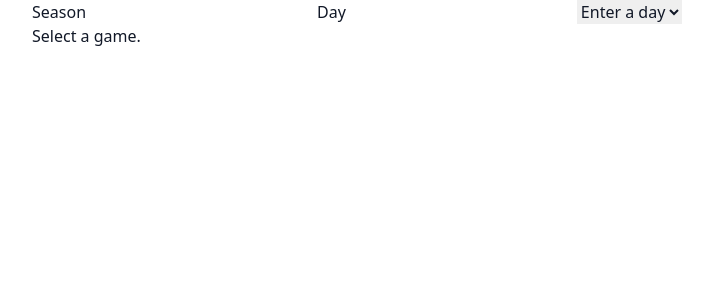
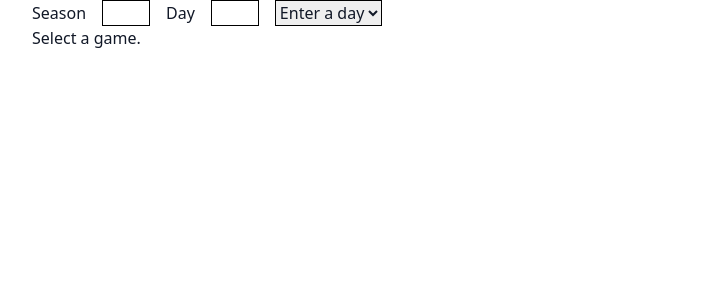
Before and after one commit to Society-for-Internet-Blaseball-Research/tome, a React (Create React App) app: page / in a window 1280 px wide. Shown: the top 300 px of the page, without its empty margins (24-737 px from the left). Built offline with nearby package versions, Linux system fonts and the light colour scheme.

Commit message:
basic formatting

```diff
--- a/src/App.tsx
+++ b/src/App.tsx
@@ -18,6 +18,8 @@ const StatCard = ({
   cols: any;
   team?: string;
 }) => (
+  <div className="statCard">
+    {team && <div>{team}</div>}
     <table>
       <tr>
         <td />
@@ -29,19 +31,20 @@ const StatCard = ({
         (sheet: any) =>
           sheet[cols[0][0]] > 0 &&
           (!team || sheet.team === team) && (
-          <tr>
-            <th>{sheet.name}</th>
+            <tr className="statRow">
+              <th className="playerName">{sheet.name}</th>
               {cols.map((col: any) => (
-              <td>{sheet[col[0]]}</td>
+                <td className="statCell">{sheet[col[0]]}</td>
               ))}
             </tr>
           )
       )}
     </table>
+  </div>
 );
 
 const BoxScore = ({ gameId }: { gameId: string | undefined }) => {
-  if (gameId === undefined) {
+  if (!gameId) {
     return <div>Select a game.</div>;
   }
   const { error, game, stats } = useGameData(gameId);
@@ -91,9 +94,11 @@ const GameSelector = () => {
 
   const handleDay = (event: any) => {
     setDay(event.target.value - 1);
+    setGameId(undefined);
   };
   const handleSeason = (event: any) => {
     setSeason(event.target.value - 1);
+    setGameId(undefined);
   };
   const handleGameId = (event: any) => {
     setGameId(event.target.value);
@@ -112,13 +117,13 @@ const GameSelector = () => {
   }, [day, season]);
 
   return (
-    <div>
-      <label htmlFor="season">Season</label>
-      <input id="season" type="number" onChange={handleSeason} />
-      <label htmlFor="day">Day</label>
-      <input id="day" type="number" onChange={handleDay} />
-      <select name="game" id="game" onChange={handleGameId}>
-        <option value="none" selected disabled hidden>
+    <div className="gameSelector">
+      <label htmlFor="season" className="gameSelectorLabel">Season</label>
+      <input id="season" type="number" onChange={handleSeason} className="gameSelectorInput"/>
+      <label htmlFor="day" className="gameSelectorLabel">Day</label>
+      <input id="day" type="number" onChange={handleDay} className="gameSelectorInput"/>
+      <select name="game" id="game" onChange={handleGameId} value={gameId}>
+        <option value={undefined} selected disabled hidden>
           {games ? "Select a game" : "Enter a day"}
         </option>
         {games &&
--- a/src/index.css
+++ b/src/index.css
@@ -15,3 +15,35 @@ body {
 tr {
     @apply text-xs;
 }
+
+th.playerName {
+  @apply w-36;
+}
+
+th {
+  @apply text-right;
+}
+
+.statCell {
+  @apply w-6 text-right;
+}
+
+.statRow:hover {
+  @apply bg-yellow-200;
+}
+
+.gameSelectorLabel {
+  @apply w-60;
+}
+
+.gameSelectorInput {
+  @apply w-12 border border-black mx-4;
+}
+
+.gameSelector select {
+  @apply border border-black;
+}
+
+.statCard {
+  @apply my-2;
+}
```
Lines whose indentation alone changed are shown as unchanged.
